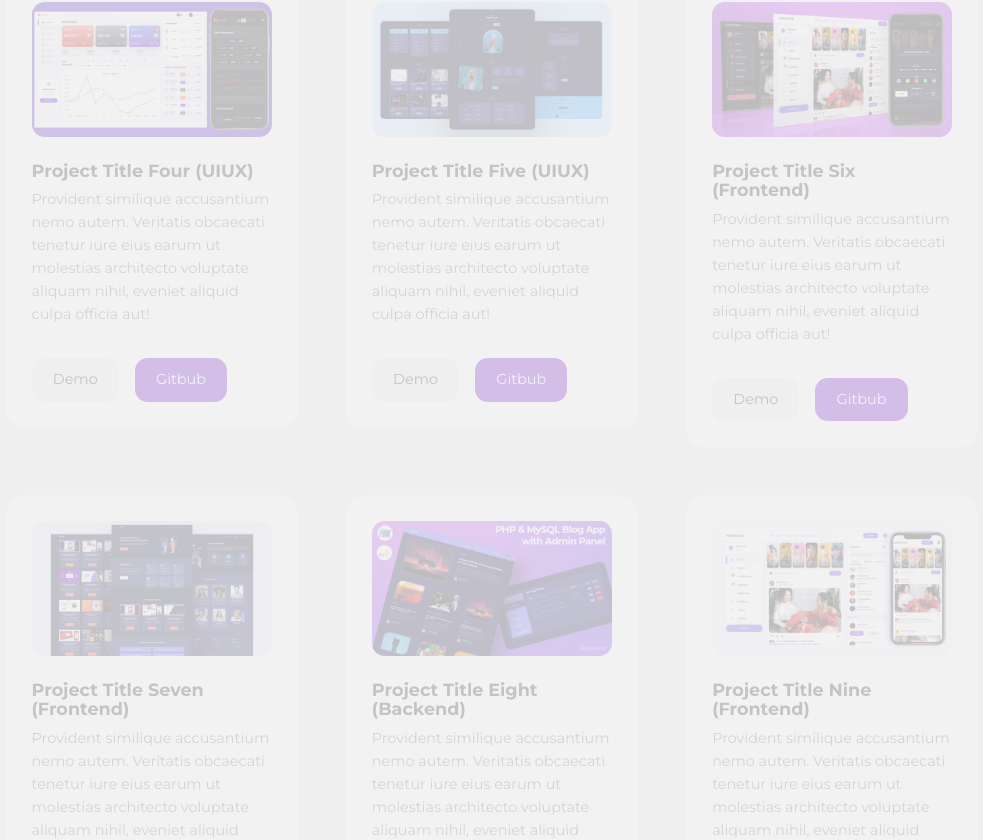
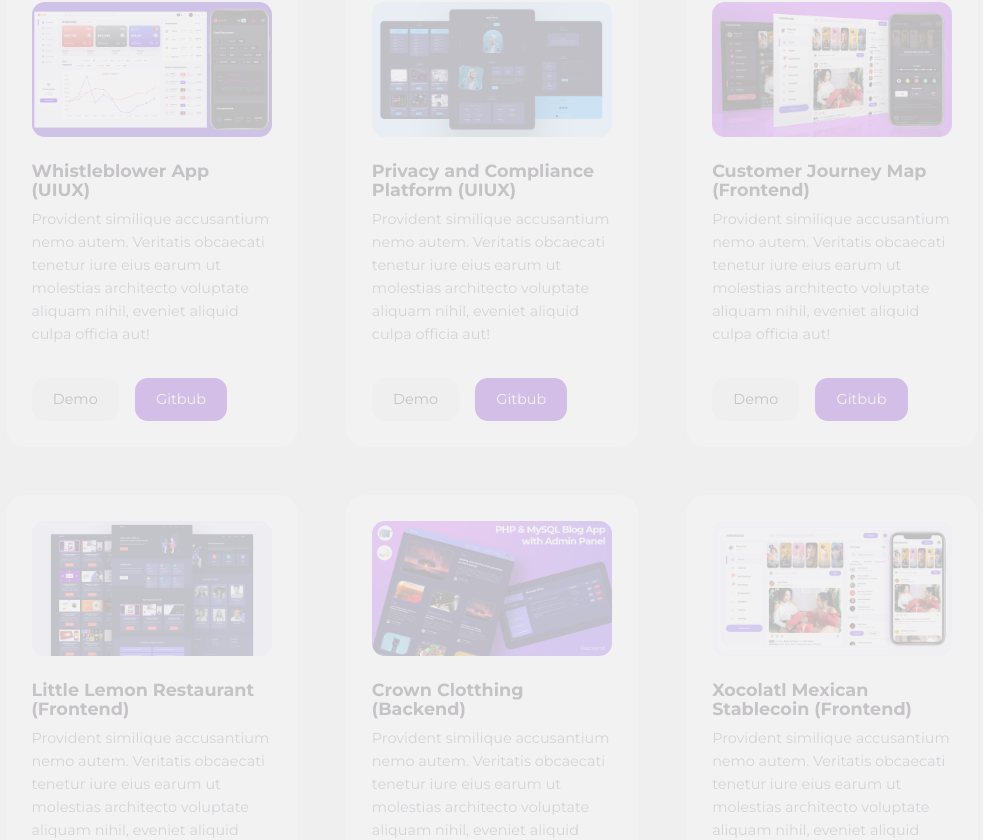
Before and after one commit to iafhurtado/portfolio, a React (Create React App) app: page / in a window 1280 px wide. Shown: the part 3748-4588 px from the top of the page, without its empty margins (148-1131 px from the left). Built offline with nearby package versions, Linux system fonts and the light colour scheme.

Commit message:
updated project titles

```diff
--- a/src/sections/portfolio/data.js
+++ b/src/sections/portfolio/data.js
@@ -40,7 +40,7 @@ const data = [
         id: 4,
         category: 'uiux',
         image: Image4,
-        title: "Project Title Four (UIUX)",
+        title: "Whistleblower App (UIUX)",
         desc: "Provident similique accusantium nemo autem. Veritatis obcaecati tenetur iure eius earum ut molestias architecto voluptate aliquam nihil, eveniet aliquid culpa officia aut!",
         demo: 'http://egatortutorials.com',
         github: 'https://github.com/egattor'
@@ -49,7 +49,7 @@ const data = [
         id: 5,
         category: 'uiux',
         image: Image5,
-        title: "Project Title Five (UIUX)",
+        title: "Privacy and Compliance Platform (UIUX)",
         desc: "Provident similique accusantium nemo autem. Veritatis obcaecati tenetur iure eius earum ut molestias architecto voluptate aliquam nihil, eveniet aliquid culpa officia aut! ",
         demo: 'http://egatortutorials.com',
         github: 'https://github.com/egattor'
@@ -58,7 +58,7 @@ const data = [
         id: 6,
         category: 'frontend',
         image: Image6,
-        title: "Project Title Six (Frontend)",
+        title: "Customer Journey Map (Frontend)",
         desc: "Provident similique accusantium nemo autem. Veritatis obcaecati tenetur iure eius earum ut molestias architecto voluptate aliquam nihil, eveniet aliquid culpa officia aut!",
         demo: 'http://egatortutorials.com',
         github: 'https://github.com/egattor'
@@ -67,7 +67,7 @@ const data = [
         id: 7,
         category: 'frontend',
         image: Image7,
-        title: "Project Title Seven (Frontend)",
+        title: "Little Lemon Restaurant (Frontend)",
         desc: "Provident similique accusantium nemo autem. Veritatis obcaecati tenetur iure eius earum ut molestias architecto voluptate aliquam nihil, eveniet aliquid culpa officia aut!",
         demo: 'http://egatortutorials.com',
         github: 'https://github.com/egattor'
@@ -76,7 +76,7 @@ const data = [
         id: 8,
         category: 'backend',
         image: Image8,
-        title: "Project Title Eight (Backend)",
+        title: "Crown Clotthing (Backend)",
         desc: "Provident similique accusantium nemo autem. Veritatis obcaecati tenetur iure eius earum ut molestias architecto voluptate aliquam nihil, eveniet aliquid culpa officia aut!",
         demo: 'http://egatortutorials.com',
         github: 'https://github.com/egattor'
@@ -85,7 +85,7 @@ const data = [
         id: 9,
         category: 'frontend',
         image: Image9,
-        title: "Project Title Nine (Frontend)",
+        title: "Xocolatl Mexican Stablecoin (Frontend)",
         desc: "Provident similique accusantium nemo autem. Veritatis obcaecati tenetur iure eius earum ut molestias architecto voluptate aliquam nihil, eveniet aliquid culpa officia aut!",
         demo: 'http://egatortutorials.com',
         github: 'https://github.com/egattor'
```
